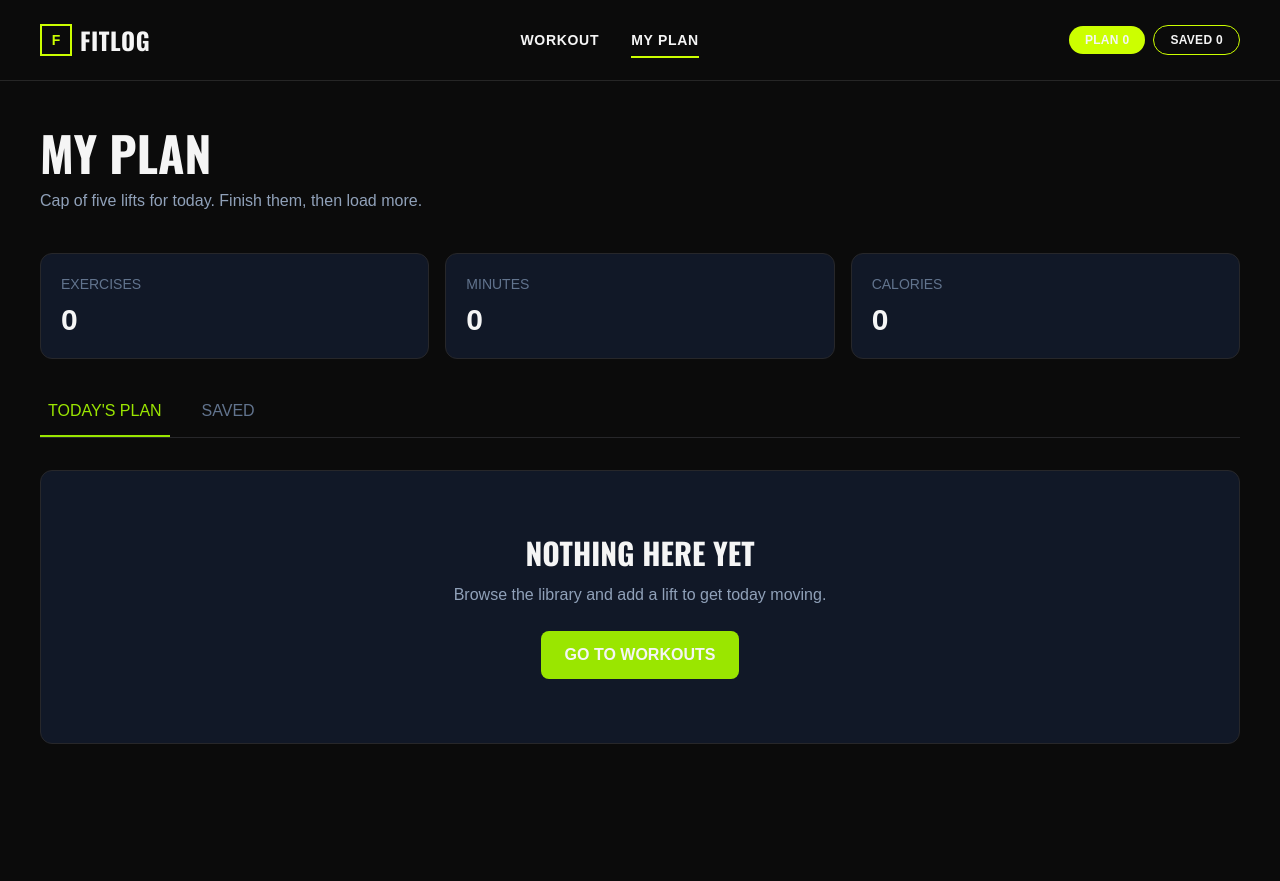
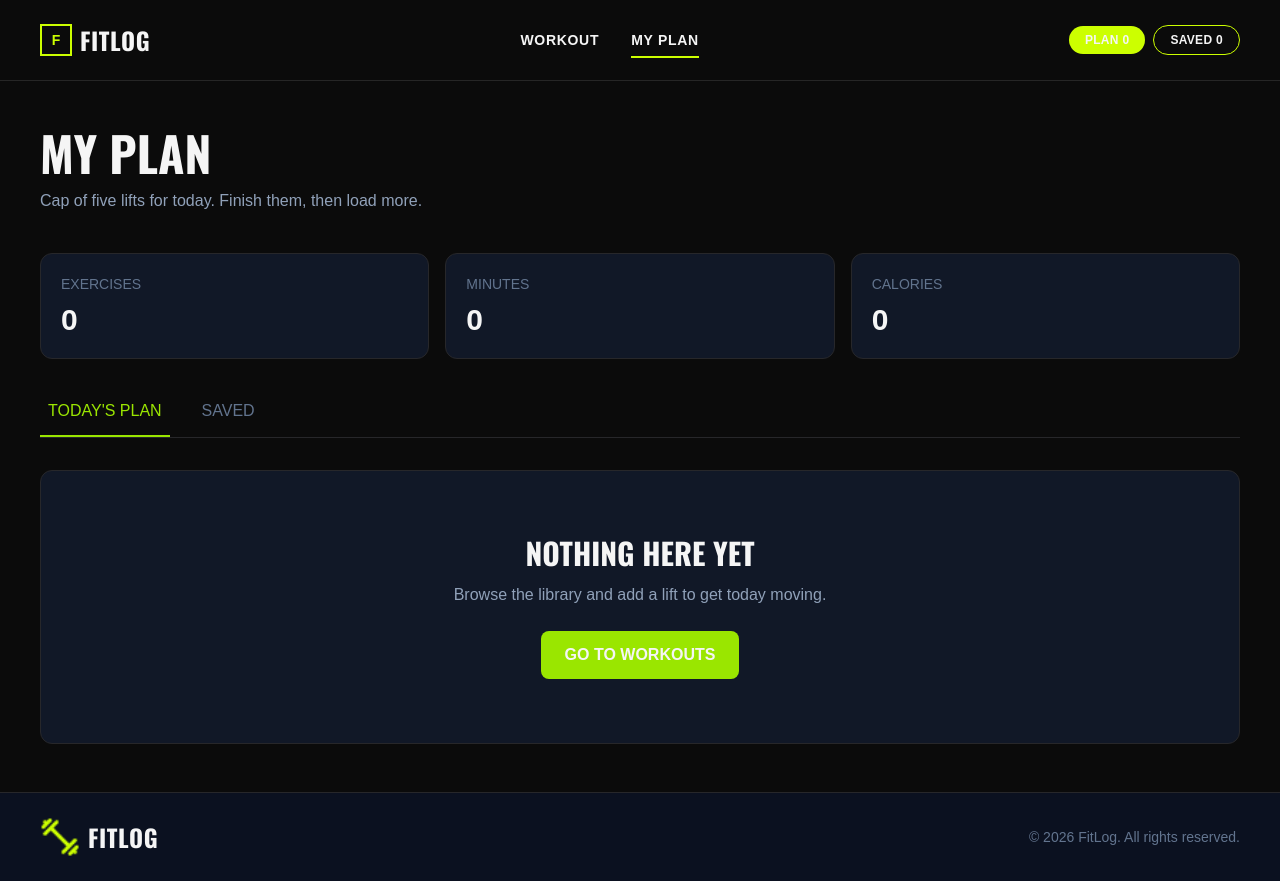
Before and after one commit to Amena-Begum/FitLog, a Next.js app: page /my-plan in a window 1280 px wide. Before the commit the page ends 800 px from the top, so only its background shows below. Built offline with nearby package versions, Linux system fonts and the light colour scheme.

Commit message:
Added Footer.tsx

```diff
--- a/src/app/layout.tsx
+++ b/src/app/layout.tsx
@@ -1,5 +1,5 @@
 import Navbar from "../components/Navbar";
-// import Footer from "../components/Footer";
+import Footer from "../components/Footer";
 import type { Metadata } from "next";
 import { Oswald } from "next/font/google";
 import "./globals.css";
@@ -22,9 +22,9 @@
   return (
     <html lang="en">
       <body className={oswald.variable}>
-        <Navbar/>
-       <main> {children} </main>
-        {/* <Footer /> */}
+        <Navbar />
+        <main> {children} </main>
+        <Footer />
         <Toaster position="top-right" />
       </body>
     </html>
--- /dev/null
+++ b/src/components/Footer.tsx
@@ -0,0 +1,33 @@
+import Image from "next/image";
+
+export default function Footer() {
+    return (
+        <footer className="mt-auto border-t border-zinc-800 bg-[#0b1120]">
+            <div className="mx-auto flex max-w-7xl items-center justify-between px-5 py-6 sm:px-8 lg:px-10">
+
+                {/* Logo */}
+                <div className="cursor-pointer flex items-center gap-2">
+                    <div className="relative h-10 w-10">
+                        <Image
+                            src="/assets/logo.png"
+                            alt="FitLog Logo"
+                            fill
+                            sizes="40px"
+                            className="object-contain"
+                        />
+                    </div>
+
+                    <span className="display-font text-2xl font-bold tracking-wide">
+                        FITLOG
+                    </span>
+                </div>
+
+                {/* Copyright */}
+                <p className="text-sm text-slate-500">
+                    © 2026 FitLog. All rights reserved.
+                </p>
+
+            </div>
+        </footer>
+    );
+}
```
